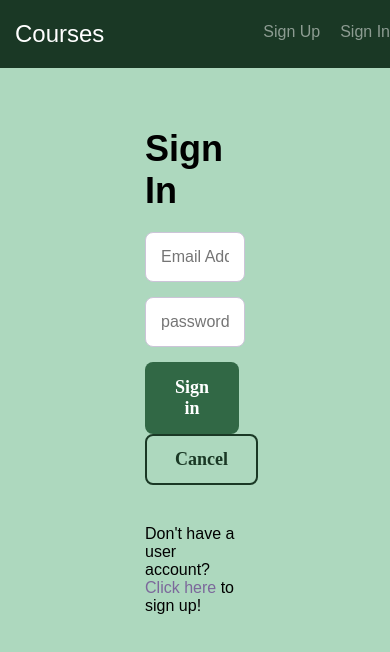
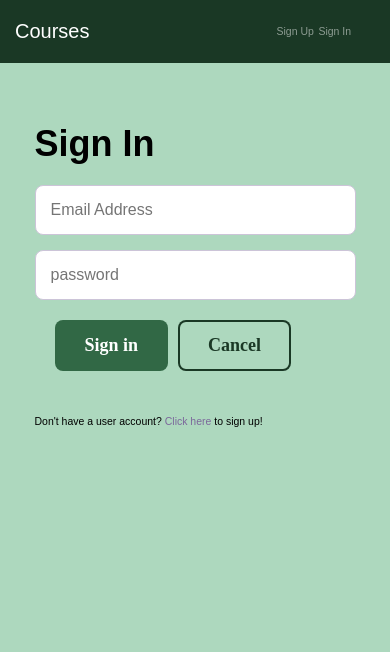
Before and after one commit to joegturner/Fullstack-React-REST, a React (Create React App) app in the folder client/: page /signin in a window 390 px wide. Shown: the top 652 px of the page. Built offline with nearby package versions, Linux system fonts and the light colour scheme.

Commit message:
made responsive

```diff
--- a/client/src/components/CreateCourse.js
+++ b/client/src/components/CreateCourse.js
@@ -31,10 +31,18 @@ class CreateCourse extends Component {
                                     {this.renderFormTitle()}
                                     {this.renderFormDescription()}
                                 </div>
-                                <div className="grid-25 grid-right">
+                                <div className="grid-25">
                                     <div className="course--stats">
                                         <ul className="course--stats--list">
                                             {this.renderFormEstimatedTime()}
+
+                                        </ul>
+                                    </div>
+                                </div>
+                                <div className="grid-25">
+                                    <div className="course--stats">
+                                        <ul className="course--stats--list">
+
                                             {this.renderFormMaterialsNeeded()}
                                         </ul>
                                     </div>
@@ -100,7 +108,7 @@ class CreateCourse extends Component {
         const { title } = this.state;
         return (
             <div className="course--header">
-                <h4 className="course==label">Course</h4>
+                <h4 className="course--label">Course</h4>
                 <div>
                     <input
                         className="input-title course--title--input"
--- a/client/src/components/Form.js
+++ b/client/src/components/Form.js
@@ -26,9 +26,9 @@ export default (props) => {
             <ErrorsDisplay errors={errors} />
             <form onSubmit={handleSubmit}>
                 {elements()}
-                <div className="grid=100 pad-bottom">
-                    <button className="button" type="submit">{submitButtonText}</button>
-                    <button className="button button-secondary" onClick={handleCancel}>Cancel</button>
+                <div className="grid-100 pad-bottom">
+                    <button className="button margin-bottom" type="submit">{submitButtonText}</button>
+                    <button className="button button-secondary margin-bottom" onClick={handleCancel}>Cancel</button>
                 </div>
             </form>
         </div>
--- a/client/src/components/UpdateCourse.js
+++ b/client/src/components/UpdateCourse.js
@@ -38,10 +38,18 @@ class UpdateCourse extends Component {
                                     {this.renderFormTitle()}
                                     {this.renderFormDescription()}
                                 </div>
-                                <div className="grid-25 grid-right">
+                                <div className="grid-25">
                                     <div className="course--stats">
                                         <ul className="course--stats--list">
                                             {this.renderFormEstimatedTime()}
+
+                                        </ul>
+                                    </div>
+                                </div>
+                                <div className="grid-25">
+                                    <div className="course--stats">
+                                        <ul className="course--stats--list">
+
                                             {this.renderFormMaterialsNeeded()}
                                         </ul>
                                     </div>
--- a/client/src/styles/global.css
+++ b/client/src/styles/global.css
@@ -1,19 +1,18 @@
 :root {
-  --header_color: #1A3825;
+  --header_color: #1a3825;
   --button_course_color: #316845;
   --buttons: #316845;
-  --buttons_hover: #343E49;
-  --button_secondary: #1A3825;
+  --buttons_hover: #343e49;
+  --button_secondary: #1a3825;
   --button_secondary_hover: #316845;
-  --body: #ADD8BE;
-  --action_bar_bk: #5F9172;
+  --body: #add8be;
+  --action_bar_bk: #5f9172;
   --action_bar_bottom: rgb(0, 0, 0);
 
   --text_title: rgb(240, 238, 238);
 
-  --text_course_header: #3B0F82;
-  --text_course_stats: #3B0F82;
-
+  --text_course_header: #3b0f82;
+  --text_course_stats: #3b0f82;
 }
 
 @import url(https://fonts.googleapis.com/css2?family=Cinzel&family=Montserrat&display=swap);
@@ -221,7 +220,7 @@ svg {
 
 /* line 5, ../sass/global.sass */
 body {
-  font-family: 'Montserrat', sans-serif;
+  font-family: "Montserrat", sans-serif;
   background: var(--body);
 }
 
@@ -231,9 +230,12 @@ body {
   background: var(--header_color);
   padding: 20px 0;
   margin-bottom: 30px;
+  display: flex;
+  justify-content: space-evenly;
 }
 /* line 17, ../sass/global.sass */
 .header--logo {
+
   color: #fff;
   font-size: 24px;
   padding: 0 15px;
@@ -263,11 +265,15 @@ body {
 .header nav {
   float: right;
   margin-top: 3px;
+  width: 50%;
 }
+
 /* line 37, ../sass/global.sass */
 .header nav a {
   color: rgba(255, 255, 255, 0.5);
-  margin-left: 20px;
+  margin-left: 10%;
+  margin-right: 2%;
+
 }
 /* line 40, ../sass/global.sass */
 .header nav a:hover {
@@ -282,7 +288,8 @@ body {
   margin-top: -30px;
 }
 /* line 2, ../sass/mixins.sass */
-.actions--bar:before, .actions--bar:after {
+.actions--bar:before,
+.actions--bar:after {
   content: " ";
   display: table;
 }
@@ -315,18 +322,23 @@ a {
 
 /* line 66, ../sass/global.sass */
 p {
-  font-family: 'Montserrat', sans-serif;
+  font-family: "Montserrat", sans-serif;
   margin-bottom: 30px;
 }
 
 /* line 70, ../sass/global.sass */
 .bounds {
   max-width: 1250px;
+  width: 100%;
   margin: 0 auto;
 }
 
 /* line 74, ../sass/global.sass */
-.grid, .grid-25, .grid-33, .grid-66, .grid-100 {
+.grid,
+.grid-25,
+.grid-33,
+.grid-66,
+.grid-100 {
   float: left;
   padding: 0 15px;
   box-sizing: border-box;
@@ -370,7 +382,8 @@ p {
   box-sizing: border-box;
 }
 /* line 2, ../sass/mixins.sass */
-.course--module:before, .course--module:after {
+.course--module:before,
+.course--module:after {
   content: " ";
   display: table;
 }
@@ -386,7 +399,7 @@ p {
 }
 /* line 116, ../sass/global.sass */
 .course--label {
-  font-family: 'Montserrat', sans-serif;
+  font-family: "Montserrat", sans-serif;
   font-size: 14px;
   font-weight: 100;
   color: var(--text_title);
@@ -397,7 +410,7 @@ p {
 .course--title {
   font-size: 18px;
   color: #fff;
-  font-family: 'Cinzel', serif;
+  font-family: "Cinzel", serif;
 }
 /* line 126, ../sass/global.sass */
 .course--link {
@@ -468,7 +481,7 @@ p {
 .course--title--input {
   font-size: 48px;
   font-weight: bold;
-  font-family: 'Cinzel', serif;
+  font-family: "Cinzel", serif;
 }
 /* line 186, ../sass/global.sass */
 .course--description {
@@ -497,10 +510,11 @@ p {
   border-top: 1px solid #ccc;
   font-size: 16px;
   line-height: 1.8;
-  font-family: 'Montserrat', sans-serif;
+  font-family: "Montserrat", sans-serif;
 }
 /* line 2, ../sass/mixins.sass */
-.course--description li:before, .course--description li:after {
+.course--description li:before,
+.course--description li:after {
   content: " ";
   display: table;
 }
@@ -536,7 +550,7 @@ p {
 .course--description h1,
 .course--description h2,
 .course--description h3 {
-  font-family: 'Montserrat', sans-serif;
+  font-family: "Montserrat", sans-serif;
   color: #222;
   margin-bottom: 30px;
 }
@@ -562,7 +576,7 @@ p {
 }
 /* line 287, ../sass/global.sass */
 .course--stats--list h4 {
-  font-family: 'Montserrat', sans-serif;
+  font-family: "Montserrat", sans-serif;
   font-weight: 100;
   color: var(--text_course_stats);
   font-size: 14px;
@@ -577,7 +591,7 @@ p {
 }
 /* line 300, ../sass/global.sass */
 .course--stats--list h3 {
-  font-family: 'Montserrat', sans-serif;
+  font-family: "Montserrat", sans-serif;
   font-size: 18px;
 }
 /* line 303, ../sass/global.sass */
@@ -595,7 +609,7 @@ p {
 }
 /* line 311, ../sass/global.sass */
 .course--time--input {
-  font-family: 'Montserrat', sans-serif;
+  font-family: "Montserrat", sans-serif;
   font-size: 18px;
   font-weight: bold;
   margin: 0;
@@ -620,7 +634,7 @@ textarea {
   color: #666;
   line-height: 1.8;
   outline: none;
-  font-family: 'Montserrat', sans-serif;
+  font-family: "Montserrat", sans-serif;
   box-sizing: border-box;
 }
 /* line 29, ../sass/mixins.sass */
@@ -703,7 +717,7 @@ input:focus {
   background: var(--buttons);
   color: #fff;
   cursor: pointer;
-  font-family: 'Cinzel', serif;
+  font-family: "Cinzel", serif;
   font-size: 18px;
   padding: 15px 30px;
   border: 0;
--- a/client/src/styles/new.css
+++ b/client/src/styles/new.css
@@ -1,4 +1,3 @@
-
 /* adds additional padding to the bottom of an element */
 .pad-bottom {
   padding-bottom: 40px;
@@ -13,7 +12,10 @@
 .header nav span {
   color: #fff;
   margin-left: 20px;
+  width: 10px;
+  overflow: hidden;
 }
+
 
 /* styles the validation errors */
 .validation--errors--label {
@@ -24,3 +26,112 @@
   color: #7c689b;
   padding: 15px 0 40px 10px;
 }
+
+/* Media Queries: Tablet Landscape */
+@media screen and (max-width: 1060px) {
+
+  .course--title {
+    font-size: 16px;
+
+  }
+  .grid-33 {
+    width: 33.3%;
+  }
+  /* .grid-66 {
+    width: 100%;
+  } */
+  .header nav {
+    width: 40%;
+  }
+}
+
+/* Media Queries: Tablet Portrait */
+@media screen and (max-width: 768px) {
+
+  .grid-33.centered.signin {
+    width: 60%;
+  }
+  .course--title--input {
+    font-size: 1.5rem;
+}
+}
+
+/* Media Queries: Mobile Portrait */
+@media screen and (max-width: 425px) {
+
+  .header--logo {
+    font-size: 20px;
+  }
+ div {
+   font-size: 90%;
+ }
+  .header nav {
+    margin-top: 1.5%;
+    width: 30%;
+  }
+  .header nav a {
+
+    margin-left: 3%;
+    margin-right: 1%;
+  }
+  .grid-66 {
+    width: 100%;
+  }
+  .grid-33 {
+    width: 50%;
+  }
+  .grid-25 {
+    width: 100%;
+  }
+  .course--title--input {
+    font-size: 1rem;
+}
+  .grid-33.centered.signin {
+    width: 90%;
+  }
+  .actions--bar .button {
+    margin-bottom: 4px;
+}
+.button.margin-bottom {
+  margin: 5px;
+}
+}
+
+/* Media Queries: Small Mobile Portrait */
+@media screen and (max-width: 320px) {
+
+  .header nav {
+    margin-top: 1.5%;
+    width: 40%;
+  }
+  .grid-33.centered.signin {
+    width: 97%;
+  }
+  .course--title--input {
+    font-size: 1rem;
+}
+
+  .grid-25 {
+    width: 100%;
+  }
+
+  .button.margin-bottom {
+    margin: 5px;
+  }
+}
+
+@media (min-width: 640px) {
+  body {
+    font-size: 1rem;
+  }
+}
+@media (min-width: 960px) {
+  body {
+    font-size: 1.2rem;
+  }
+}
+@media (min-width: 1100px) {
+  body {
+    font-size: 1.5rem;
+  }
+}
```
Also changed, not shown: 2 other files (tests, documents, lock files or other folders).
